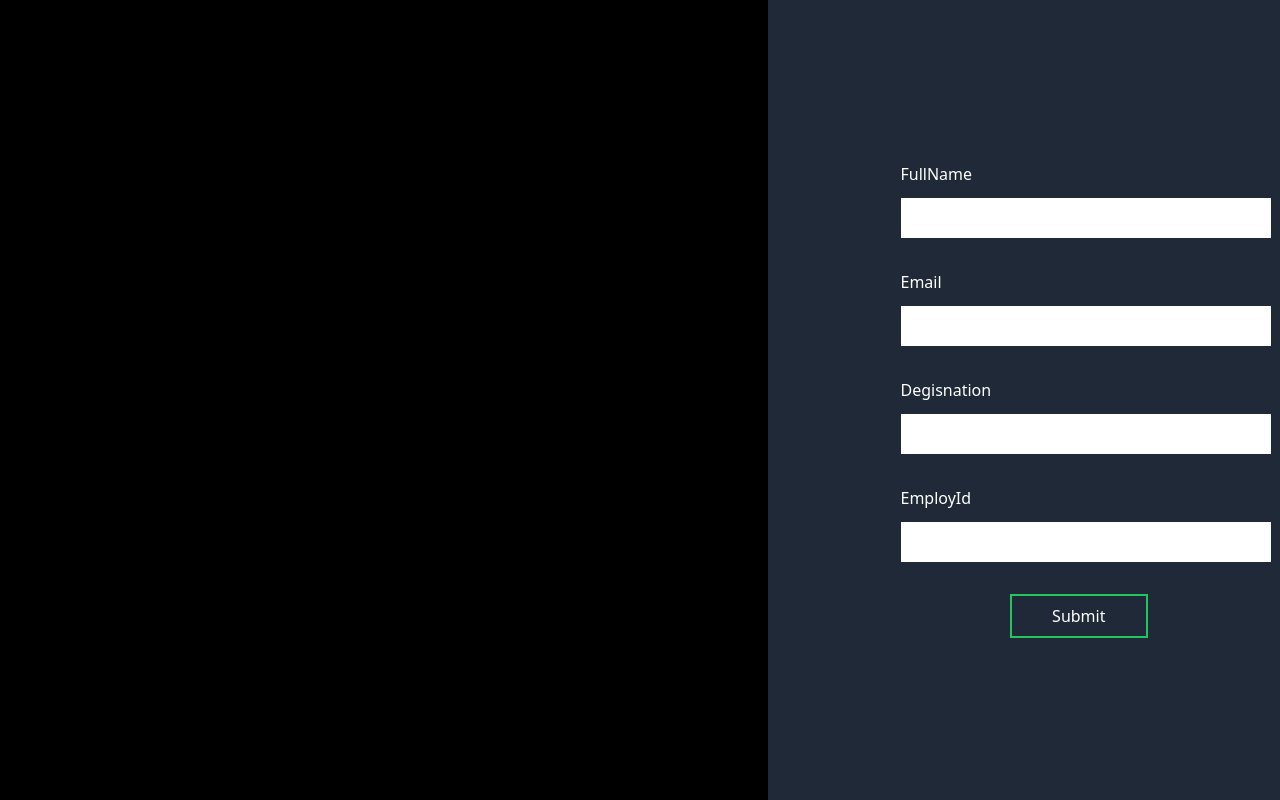
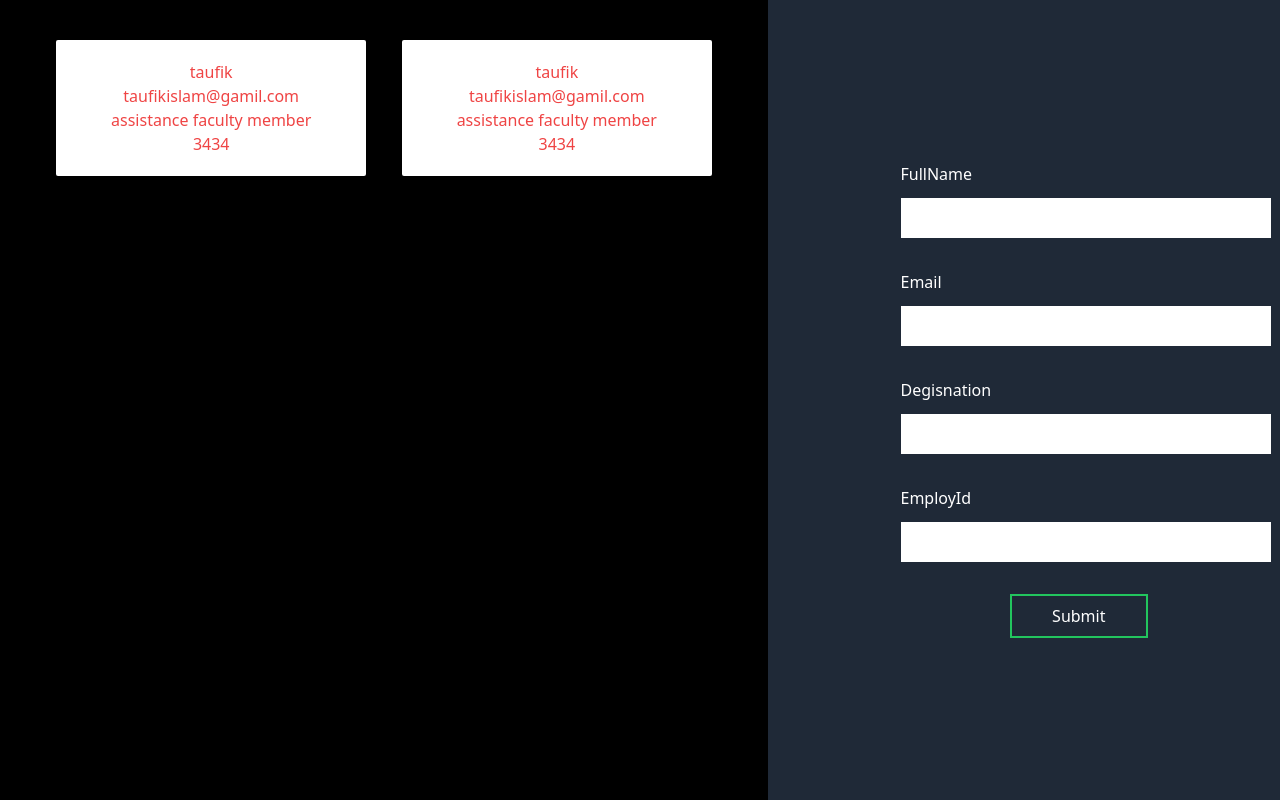
Before and after one commit to taufik69/todo-frontend, a React (Vite) app: page / in a window 1280 px wide. Built offline with nearby package versions, Linux system fonts and the light colour scheme.

Commit message:
homeleft

```diff
--- a/src/Component/Home.jsx
+++ b/src/Component/Home.jsx
@@ -1,10 +1,13 @@
 import React from "react";
 import UploadInfo from "./HomeRight/Index";
+import HomeLeft from "./HomeLeft/Index";
 const Home = () => {
   return (
     <>
       <div className="flex min-h-screen">
-        <div className="w-3/5 bg-black"></div>
+        <div className="w-3/5 bg-black p-10">
+          <HomeLeft />
+        </div>
         <div className="w-2/5 bg-gray-800 flex justify-center items-center">
           <UploadInfo />
         </div>
--- /dev/null
+++ b/src/Component/HomeLeft/Index.jsx
@@ -0,0 +1,27 @@
+import React, { useEffect } from "react";
+
+const HomeLeft = () => {
+  useEffect(() => {}, []);
+  return (
+    <div className="flex flex-wrap gap-9 items-center justify-center">
+      <div className="text-red-500 p-5 w-[45%] text-center  bg-white text-base rounded-sm ">
+        <div className="body">
+          <h1>taufik </h1>
+          <h2>taufikislam@gamil.com</h2>
+          <h3>assistance faculty member</h3>
+          <h4>3434</h4>
+        </div>
+      </div>
+      <div className="text-red-500 p-5 w-[45%] text-center  bg-white text-base rounded-sm ">
+        <div className="body">
+          <h1>taufik </h1>
+          <h2>taufikislam@gamil.com</h2>
+          <h3>assistance faculty member</h3>
+          <h4>3434</h4>
+        </div>
+      </div>
+    </div>
+  );
+};
+
+export default HomeLeft;
--- a/src/Component/HomeRight/Index.jsx
+++ b/src/Component/HomeRight/Index.jsx
@@ -1,5 +1,5 @@
+import React, { useState } from "react";
 import axios from "axios";
-import React, { useState } from "react";
 
 const uploadInfo = () => {
   const [fromdata, setfromdata] = useState({
@@ -9,12 +9,7 @@ const uploadInfo = () => {
     EmployId: "",
   });
 
-  const [error, seterror] = useState({
-    fullNameError: "",
-    emailError: "",
-    DegisnationError: "",
-    EmployIdError: "",
-  });
+  const [error, seterror] = useState(null);
 
   //   Handleinput button machanism
   const Handleinput = (event) => {
@@ -23,9 +18,19 @@ const uploadInfo = () => {
   };
 
   //   HandleSubmit functionality
-  let HandleSubmit = (event) => {
+  let HandleSubmit = async (event) => {
+    try {
       event.preventDefault();
       // post data from frontend to backend via axios
+      let axiosPost = await axios.post(
+        "http://localhost:3000/api/v1/home/postinfo",
+        {
+          fullName: fromdata.fullName,
+          email: fromdata.email,
+          degisnation: fromdata.Degisnation,
+          employeId: fromdata.EmployId,
+        }
+      );
 
       setfromdata({
         ...fromdata,
@@ -34,8 +39,13 @@ const uploadInfo = () => {
         Degisnation: "",
         EmployId: "",
       });
+      // state null the error
+      seterror(null);
+    } catch (error) {
+      seterror(error.response.data.error);
+    }
   };
-
+  // console.log("error is : ", error.startsWith("email"));
   return (
     <>
       <form>
@@ -51,6 +61,11 @@ const uploadInfo = () => {
             onChange={Handleinput}
           />
         </div>
+        {error && (
+          <span className="text-xm text-red-600">
+            {error.includes("fullname") ? error : null}
+          </span>
+        )}
         <div className="py-4 text-white">
           <label>Email</label>
           <br />
@@ -63,7 +78,11 @@ const uploadInfo = () => {
             onChange={Handleinput}
           />
         </div>
-
+        {error && (
+          <span className="text-xm text-red-600">
+            {error.includes("email") ? error : null}
+          </span>
+        )}
         <div className="py-4 text-white">
           <label>Degisnation</label>
           <br />
@@ -76,7 +95,11 @@ const uploadInfo = () => {
             onChange={Handleinput}
           />
         </div>
-
+        {error && (
+          <span className="text-xm text-red-600">
+            {error.includes("degisnation") ? error : null}
+          </span>
+        )}
         <div className="py-4 text-white">
           <label>EmployId</label>
           <br />
@@ -89,6 +112,11 @@ const uploadInfo = () => {
             onChange={Handleinput}
           />
         </div>
+        {error && (
+          <span className="text-xm text-red-600">
+            {error.includes("employeId") ? error : null}
+          </span>
+        )}
         <div className="py-4 flex items-center justify-end text-white">
           <button
             type="submit"
```
Lines whose indentation alone changed are shown as unchanged.
